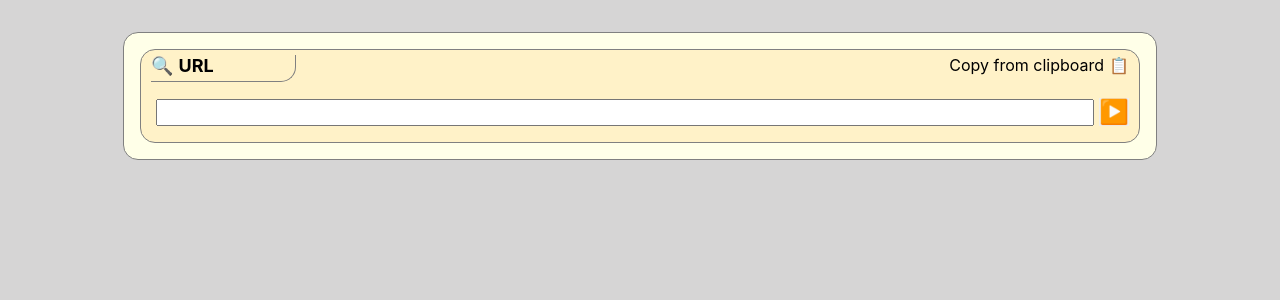
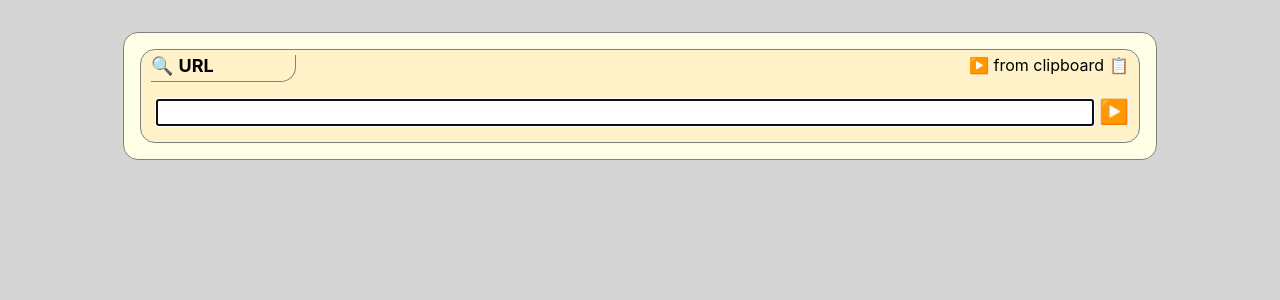
Before and after one commit to penguineer/cleanURI-webui, a React (Create React App) app: page / in a window 1280 px wide. Shown: the top 300 px of the page. Built offline with nearby package versions, Linux system fonts and the light colour scheme.

Commit message:
:sparkles: Allow to submit from clipboard
This enables a faster workflow

```diff
--- a/src/CleanUriForm.js
+++ b/src/CleanUriForm.js
@@ -24,8 +24,12 @@ class CleanUriForm extends React.Component {
         });
     }
 
-    onSubmit() {
-        const requestUri = this.state.requestUri;
+    onSubmit(uri) {
+        let requestUri = this.state.requestUri;
+        if (uri) {
+            requestUri = uri;
+            this.onUriChange(uri);
+        }
 
         const url = api + 'reduce?meta=IT&uri=' + encodeURIComponent(requestUri);
         fetch(url, {
--- a/src/UriInputForm.js
+++ b/src/UriInputForm.js
@@ -22,7 +22,7 @@ class UriInputForm extends React.Component {
 
     copyFromClipboard(e) {
         navigator.clipboard.readText().then(
-            (clipText) =>   this.props.changeHandler(clipText)
+            (clipText) => this.props.submitHandler(clipText)
         )
         e.preventDefault();
     }
@@ -34,10 +34,13 @@ class UriInputForm extends React.Component {
             <div className='input-form'>
             <div>
                 <label htmlFor="request-uri">URL</label>
-                <span className='clipboard' onClick={this.copyFromClipboard}>Copy from clipboard</span>
+                <span className='clipboard' onClick={this.copyFromClipboard}>▶️ from clipboard</span>
             </div>
             <form onSubmit={this.handleSubmit}>
-                    <input type="text" id="request-uri" name="request-uri" value={requestUri} onChange={this.handleChange} />
+                    <input type="text" id="request-uri" name="request-uri"
+                           value={requestUri}
+                           autoFocus={true}
+                           onChange={this.handleChange} />
                     <input type="submit" value="▶️"/>
                 </form>
             </div>
```
